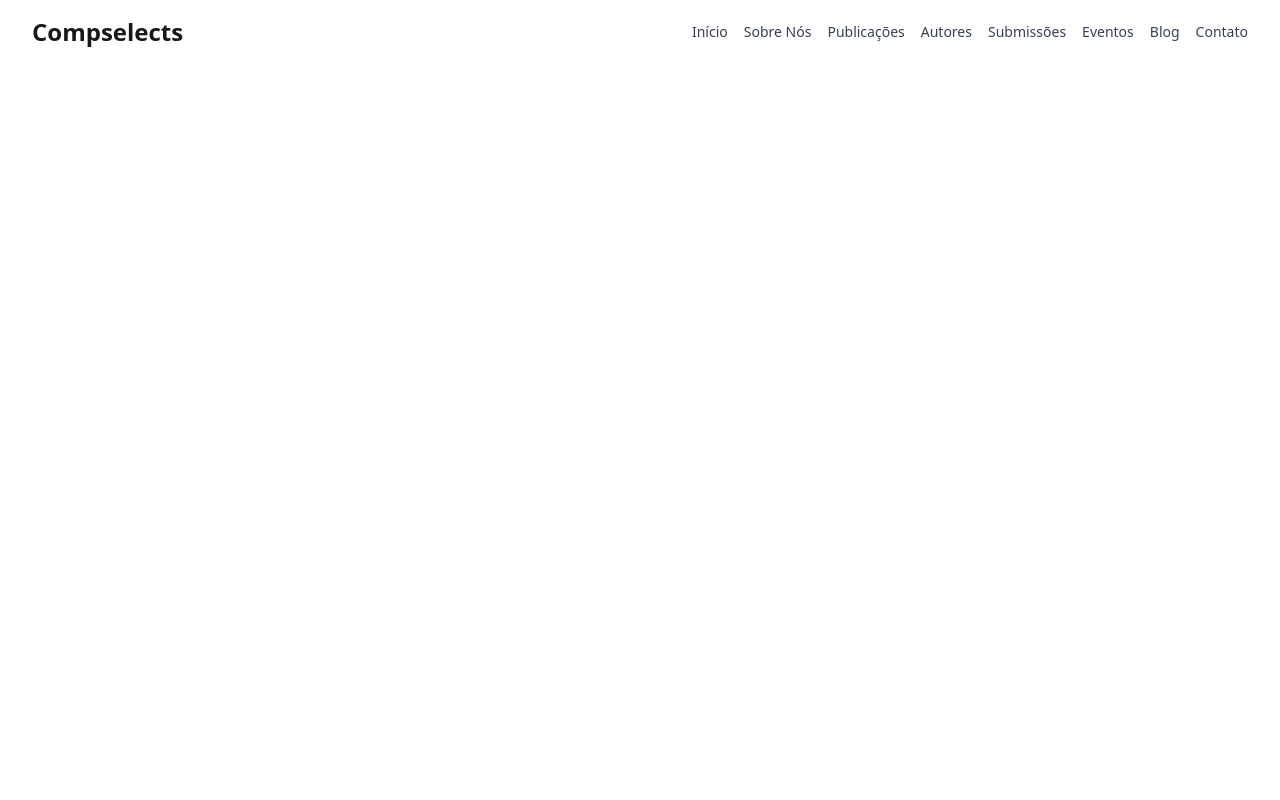
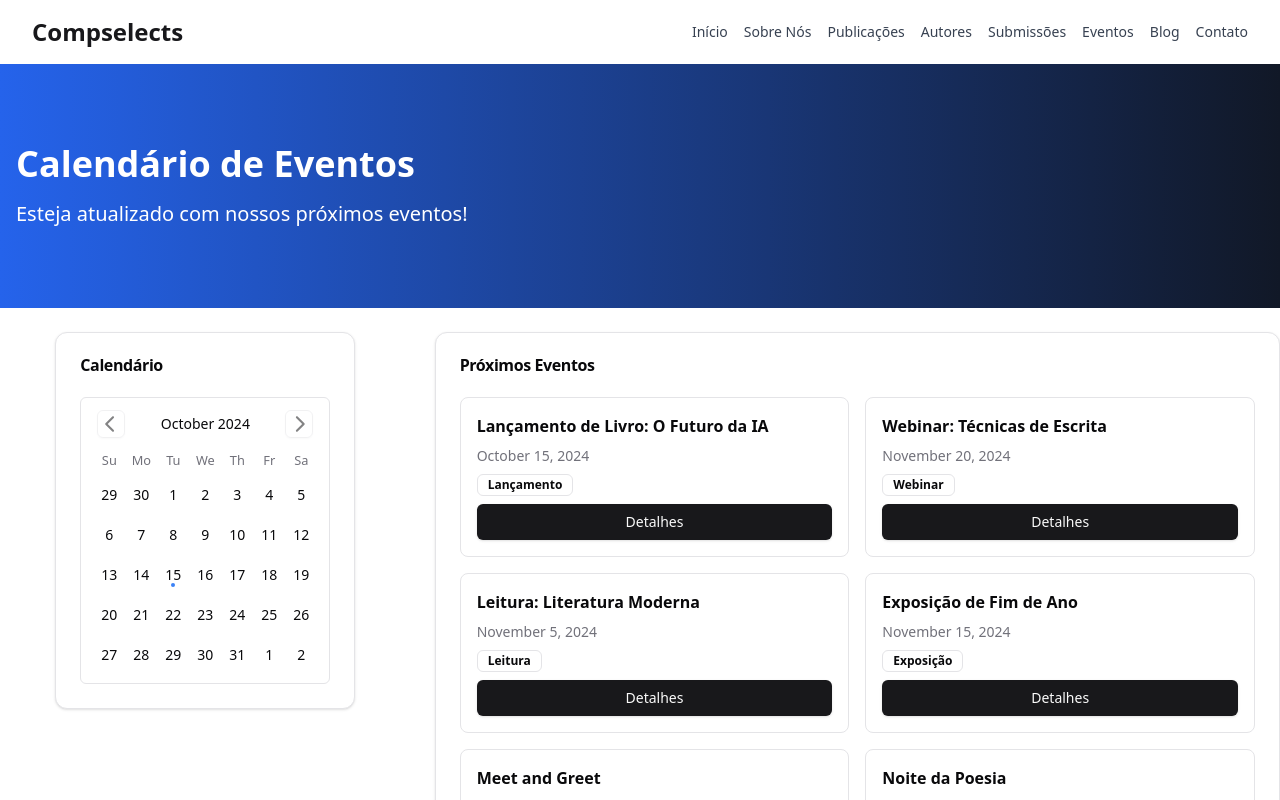
Before and after one commit to gabrielvsc/compselects, a React (Vite) app: page /events in a window 1280 px wide. Shown: the top 800 px of the page. Built offline with nearby package versions, Linux system fonts and the light colour scheme.

Commit message:
feat: add Events page and components

```diff
--- a/package.json
+++ b/package.json
@@ -18,9 +18,11 @@
     "@radix-ui/react-slot": "^1.1.0",
     "class-variance-authority": "^0.7.0",
     "clsx": "^2.1.1",
+    "date-fns": "^3.6.0",
     "embla-carousel-react": "^8.3.0",
     "lucide-react": "^0.446.0",
     "react": "^18.3.1",
+    "react-day-picker": "^8.10.1",
     "react-dom": "^18.3.1",
     "react-router-dom": "^6.26.2",
     "tailwind-merge": "^2.5.2",
--- /dev/null
+++ b/src/components/ui/badge.tsx
@@ -0,0 +1,36 @@
+import * as React from "react"
+import { cva, type VariantProps } from "class-variance-authority"
+
+import { cn } from "@/lib/utils"
+
+const badgeVariants = cva(
+  "inline-flex items-center rounded-md border px-2.5 py-0.5 text-xs font-semibold transition-colors focus:outline-none focus:ring-2 focus:ring-ring focus:ring-offset-2",
+  {
+    variants: {
+      variant: {
+        default:
+          "border-transparent bg-primary text-primary-foreground shadow hover:bg-primary/80",
+        secondary:
+          "border-transparent bg-secondary text-secondary-foreground hover:bg-secondary/80",
+        destructive:
+          "border-transparent bg-destructive text-destructive-foreground shadow hover:bg-destructive/80",
+        outline: "text-foreground",
+      },
+    },
+    defaultVariants: {
+      variant: "default",
+    },
+  }
+)
+
+export interface BadgeProps
+  extends React.HTMLAttributes<HTMLDivElement>,
+    VariantProps<typeof badgeVariants> {}
+
+function Badge({ className, variant, ...props }: BadgeProps) {
+  return (
+    <div className={cn(badgeVariants({ variant }), className)} {...props} />
+  )
+}
+
+export { Badge, badgeVariants }
--- /dev/null
+++ b/src/components/ui/calendar.tsx
@@ -0,0 +1,70 @@
+import * as React from "react"
+import { ChevronLeftIcon, ChevronRightIcon } from "@radix-ui/react-icons"
+import { DayPicker } from "react-day-picker"
+
+import { cn } from "@/lib/utils"
+import { buttonVariants } from "@/components/ui/button"
+
+export type CalendarProps = React.ComponentProps<typeof DayPicker>
+
+function Calendar({
+  className,
+  classNames,
+  showOutsideDays = true,
+  ...props
+}: CalendarProps) {
+  return (
+    <DayPicker
+      showOutsideDays={showOutsideDays}
+      className={cn("p-3", className)}
+      classNames={{
+        months: "flex flex-col sm:flex-row space-y-4 sm:space-x-4 sm:space-y-0",
+        month: "space-y-4",
+        caption: "flex justify-center pt-1 relative items-center",
+        caption_label: "text-sm font-medium",
+        nav: "space-x-1 flex items-center",
+        nav_button: cn(
+          buttonVariants({ variant: "outline" }),
+          "h-7 w-7 bg-transparent p-0 opacity-50 hover:opacity-100"
+        ),
+        nav_button_previous: "absolute left-1",
+        nav_button_next: "absolute right-1",
+        table: "w-full border-collapse space-y-1",
+        head_row: "flex",
+        head_cell:
+          "text-muted-foreground rounded-md w-8 font-normal text-[0.8rem]",
+        row: "flex w-full mt-2",
+        cell: cn(
+          "relative p-0 text-center text-sm focus-within:relative focus-within:z-20 [&:has([aria-selected])]:bg-accent [&:has([aria-selected].day-outside)]:bg-accent/50 [&:has([aria-selected].day-range-end)]:rounded-r-md",
+          props.mode === "range"
+            ? "[&:has(>.day-range-end)]:rounded-r-md [&:has(>.day-range-start)]:rounded-l-md first:[&:has([aria-selected])]:rounded-l-md last:[&:has([aria-selected])]:rounded-r-md"
+            : "[&:has([aria-selected])]:rounded-md"
+        ),
+        day: cn(
+          buttonVariants({ variant: "ghost" }),
+          "h-8 w-8 p-0 font-normal aria-selected:opacity-100"
+        ),
+        day_range_start: "day-range-start",
+        day_range_end: "day-range-end",
+        day_selected:
+          "bg-primary text-primary-foreground hover:bg-primary hover:text-primary-foreground focus:bg-primary focus:text-primary-foreground",
+        day_today: "bg-accent text-accent-foreground",
+        day_outside:
+          "day-outside text-muted-foreground opacity-50  aria-selected:bg-accent/50 aria-selected:text-muted-foreground aria-selected:opacity-30",
+        day_disabled: "text-muted-foreground opacity-50",
+        day_range_middle:
+          "aria-selected:bg-accent aria-selected:text-accent-foreground",
+        day_hidden: "invisible",
+        ...classNames,
+      }}
+      components={{
+        IconLeft: ({ ...props }) => <ChevronLeftIcon className="h-4 w-4" />,
+        IconRight: ({ ...props }) => <ChevronRightIcon className="h-4 w-4" />,
+      }}
+      {...props}
+    />
+  )
+}
+Calendar.displayName = "Calendar"
+
+export { Calendar }
--- a/src/pages/Events.tsx
+++ b/src/pages/Events.tsx
@@ -1,14 +1,96 @@
-import Navbar from "@/components/Navbar";
+import { useState } from 'react'
+import { format } from 'date-fns'
+import { Calendar } from '@/components/ui/calendar'
+import { Card, CardContent, CardHeader, CardTitle } from '@/components/ui/card'
+import { Badge } from '@/components/ui/badge'
+import { Button } from '@/components/ui/button'
+import Navbar from '@/components/Navbar'
+import Header from '@/components/Header'
+import Footer from '@/components/Footer'
+import { Link } from 'react-router-dom'
 
-function Events() {
+interface Event {
+  id: string
+  title: string
+  date: Date
+  type: 'Lançamento' | 'Webinar' | 'Leitura' | 'Exposição'
+}
+
+export default function Events() {
+  const [date, setDate] = useState<Date | undefined>(new Date())
+  const [events] = useState<Event[]>([
+    { id: '1', title: 'Lançamento de Livro: O Futuro da IA', date: new Date(2024, 9, 15), type: 'Lançamento' },
+    { id: '2', title: 'Webinar: Técnicas de Escrita', date: new Date(2024, 10, 20), type: 'Webinar' },
+    { id: '3', title: 'Leitura: Literatura Moderna', date: new Date(2024, 10, 5), type: 'Leitura' },
+    { id: '4', title: 'Exposição de Fim de Ano', date: new Date(2024, 10, 15), type: 'Exposição' },
+    { id: '5', title: 'Meet and Greet', date: new Date(2024, 11, 25), type: 'Lançamento' },
+    { id: '6', title: 'Noite da Poesia', date: new Date(2024, 10, 10), type: 'Leitura' },
+  ])
+
+  const eventDates = events.map(event => event.date.toDateString())
 
   return (
-    <>
-      <header>
-        <Navbar />
-      </header>
-    </>
+    <div className="min-h-screen bg-background">
+      <Navbar />
+      <Header title="Calendário de Eventos" subtitle="Esteja atualizado com nossos próximos eventos!" />
+      <main className="container mx-auto py-6">
+        <div className="grid gap-6 lg:grid-cols-3">
+          <div className="lg:col-span-1 flex justify-center">
+            <Card className="h-min">
+              <CardHeader>
+                <CardTitle>Calendário</CardTitle>
+              </CardHeader>
+              <CardContent>
+                <Calendar
+                  mode="single"
+                  selected={date}
+                  onSelect={setDate}
+                  className="rounded-md border"
+                  components={{
+                    Day: ({ date, isSelected }) => {
+                      const isEvent = eventDates.includes(date.toDateString())
+                      return (
+                        <div
+                          className={`relative flex h-8 w-8 items-center justify-center p-0 font-normal aria-selected:opacity-100 ${
+                            isSelected ? 'bg-primary text-primary-foreground' : ''
+                          }`}
+                        >
+                          <time dateTime={format(date, 'yyyy-MM-dd')}>
+                            {date.getDate()}
+                          </time>
+                          {isEvent && (
+                            <div className="absolute bottom-1 left-1/2 h-1 w-1 -translate-x-1/2 rounded-full bg-blue-500" />
+                          )}
+                        </div>
+                      )
+                    }
+                  }}
+                />
+              </CardContent>
+            </Card>
+          </div>
+          <Card className="lg:col-span-2">
+            <CardHeader>
+              <CardTitle>Próximos Eventos</CardTitle>
+            </CardHeader>
+            <CardContent>
+              <ul className="grid gap-4 sm:grid-cols-2">
+                {events.map(event => (
+                  <li key={event.id} className="flex flex-col space-y-2 p-4 border rounded-lg">
+                    <h3 className="font-semibold">{event.title}</h3>
+                    <p className="text-sm text-muted-foreground">{format(event.date, 'MMMM d, yyyy')}</p>
+                    <Badge variant="outline" className="w-fit">{event.type}</Badge>
+                    <Button asChild className="mt-2">
+                      <Link to={`/events/${event.id}`}>Detalhes</Link>
+                    </Button>
+                  </li>
+                ))}
+              </ul>
+            </CardContent>
+          </Card>
+        </div>
+      </main>
+      <Footer />
+    </div>
   )
 }
-
-export default Events;
```
Also changed, not shown: 1 other file (tests, documents, lock files or other folders).
